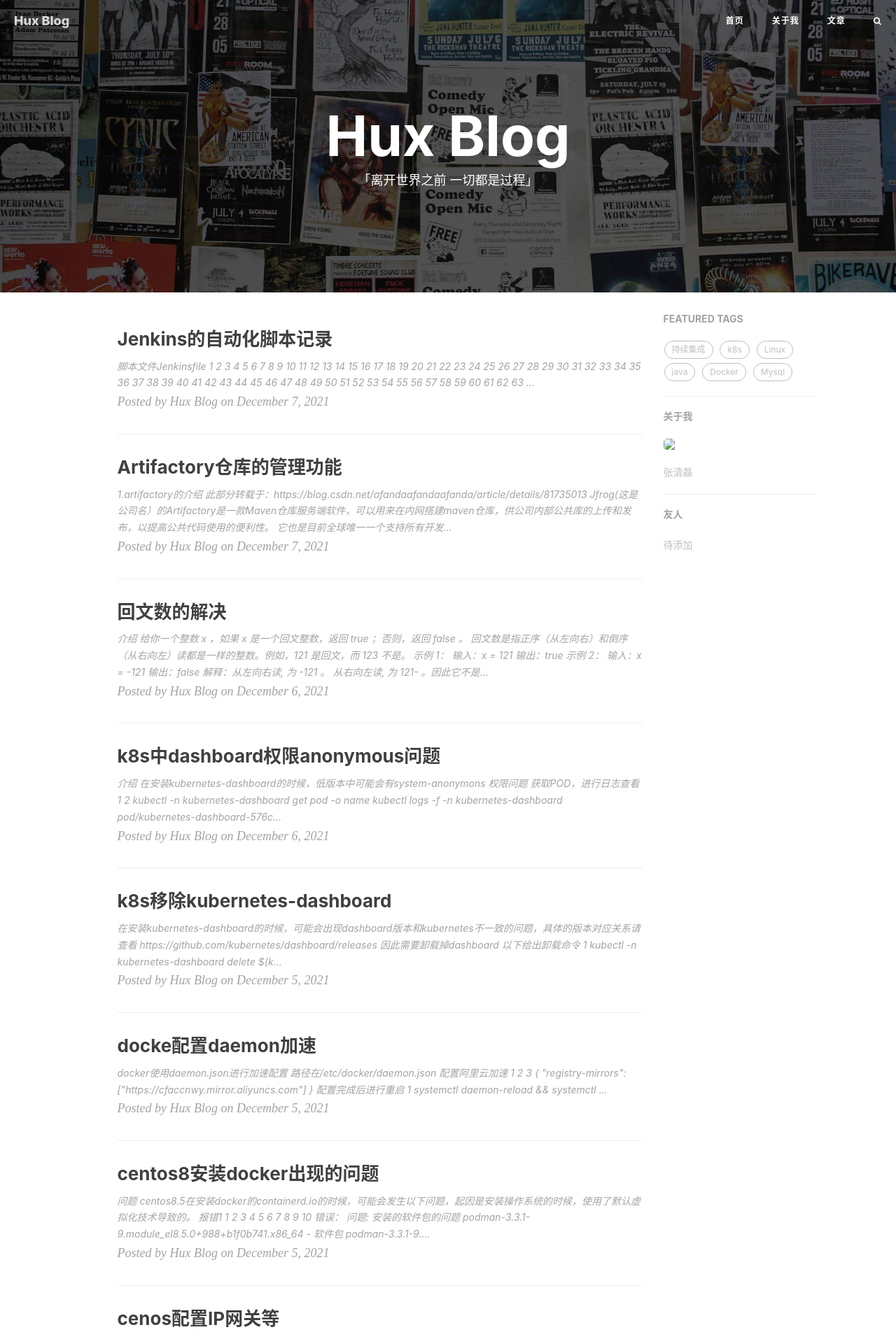
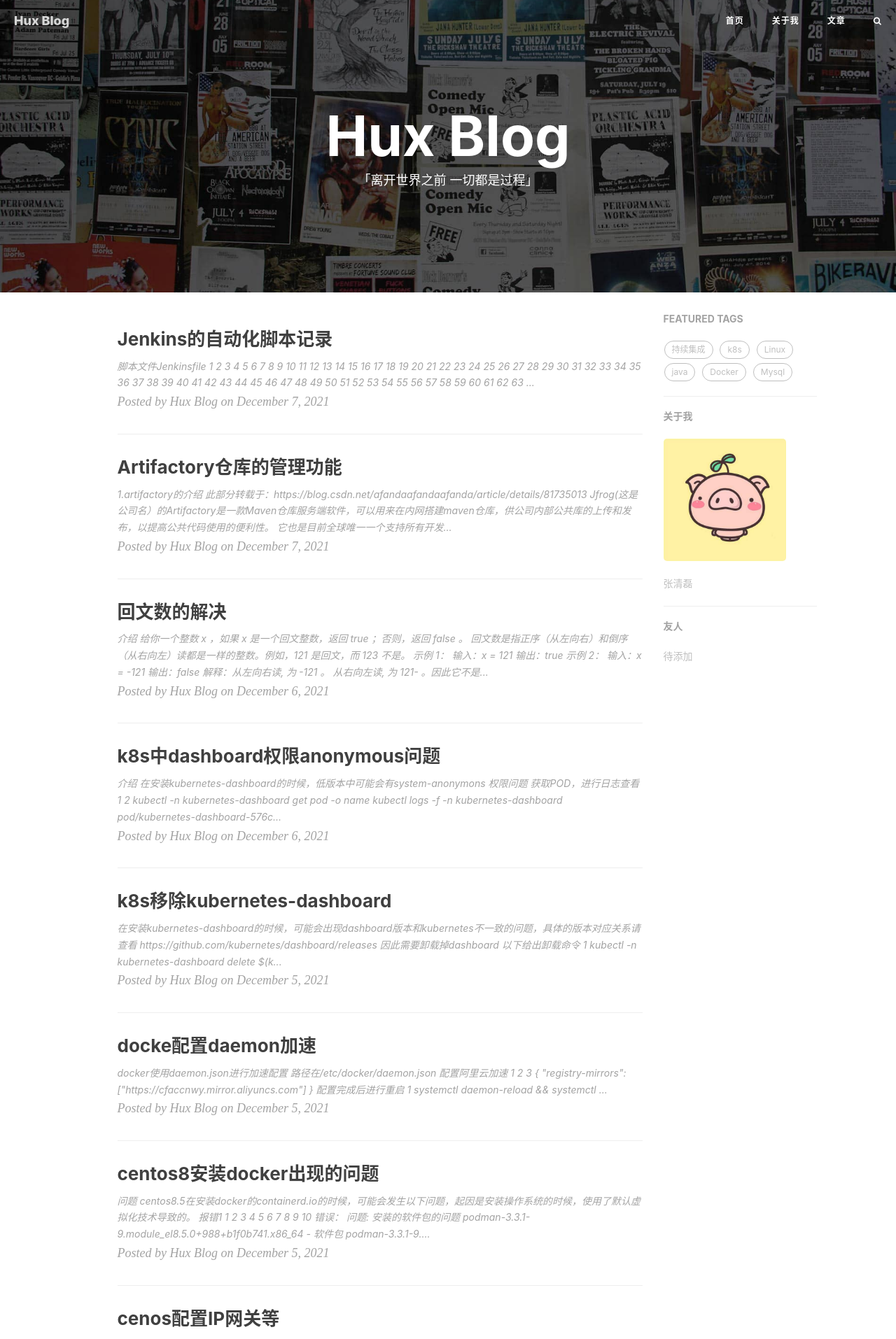
Before and after one commit to zhangqinglei1/zhangqinglei1.github.io, a Jekyll site: the page built from index.html, in a window 1280 px wide. Shown: the top 1914 px of the page at 70% size. Built offline with Jekyll 4.4.1, drawn with Linux system fonts in a browser that asks for light colours; nearby versions of some CDN libraries; the list of posts is cut into pages by our own code; comment, search, counter and statistics services are not loaded.

Commit message:
修改图标

```diff
--- a/_config.yml
+++ b/_config.yml
@@ -74,7 +74,7 @@ ga_domain: huangxuan.me
 # Sidebar settings
 sidebar: true                           # whether or not using Sidebar.
 sidebar-about-description: "张清磊"
-sidebar-avatar: avatar-hux.jpg # use absolute URL, seeing it's used in both `/` and `/about/`
+sidebar-avatar: img/avatar-hux.jpg # use absolute URL, seeing it's used in both `/` and `/about/`
 
 
 
```
